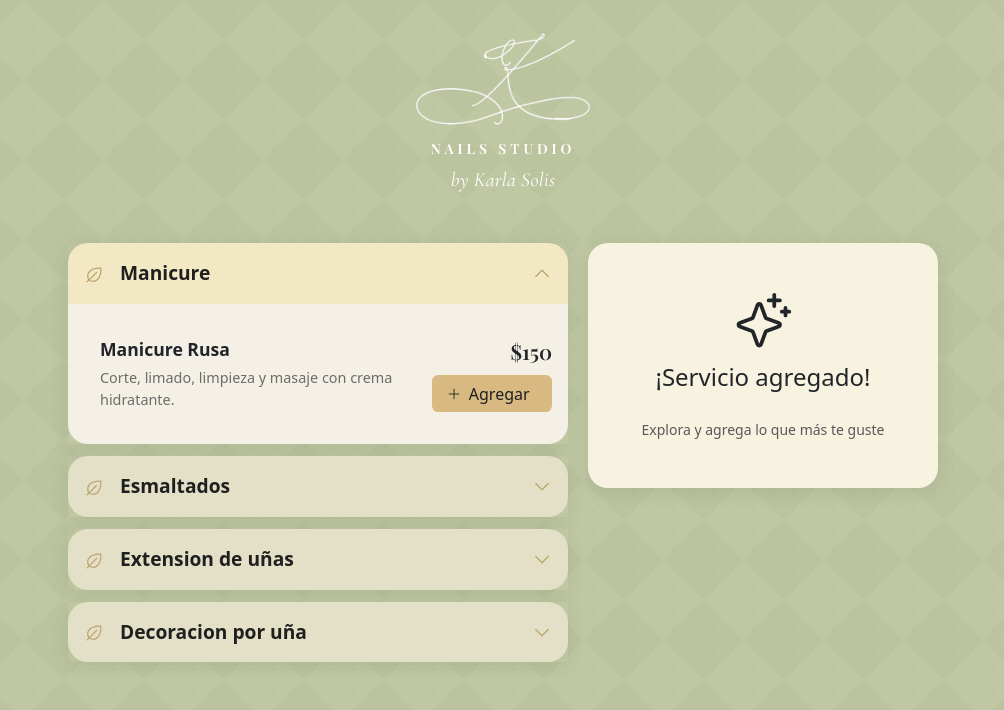
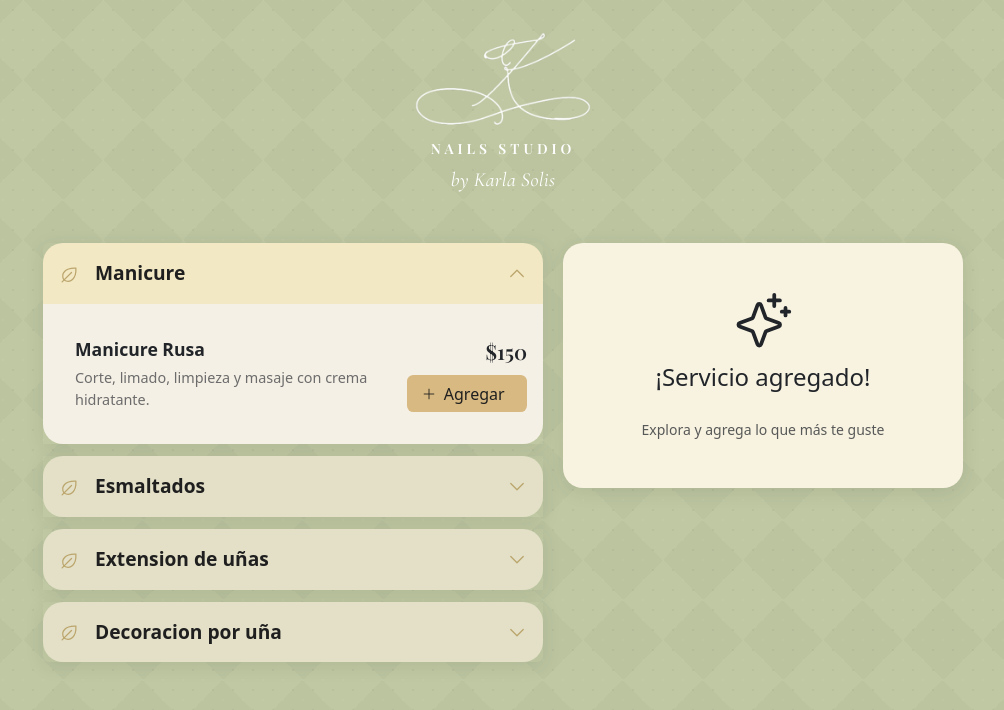
Before and after one commit to ulisesct91/nails-studio, a React (Vite) app: page / in a window 1280 px wide. Shown: the top 710 px of the page, without its empty margins (137-1141 px from the left). Built offline with nearby package versions, Linux system fonts and the light colour scheme.

Commit message:
nails/css brack points and Data json

```diff
--- a/src/components/Cart/index.jsx
+++ b/src/components/Cart/index.jsx
@@ -3,6 +3,7 @@ import styled from "styled-components";
 import { useAppContext } from "../../context/AppContext";
 import { Trash, ShoppingBag, FlowerLotus, Sparkle } from "phosphor-react";
 import { motion, AnimatePresence } from "framer-motion";
+import { breakpoints } from "../../utils/theme";
 
 const Cart = () => {
   const { itemsOnCart, setItemsOnCart } = useAppContext();
@@ -152,9 +153,15 @@ const CartContainer = styled.div`
   border-radius: 1.25rem;
   padding: 2rem;
   width: 100%;
-  max-width: 350px;
-  margin-left: 20px;
+  max-width: 300px;
+
   box-shadow: 0 4px 20px rgba(0, 0, 0, 0.08);
+  @media (min-width: ${breakpoints.sm}) {
+    max-width: 400px;
+  }
+  @media (min-width: ${breakpoints.md}) {
+    margin-left: 20px;
+  }
 `;
 
 const CartTitle = styled.h2`
```
